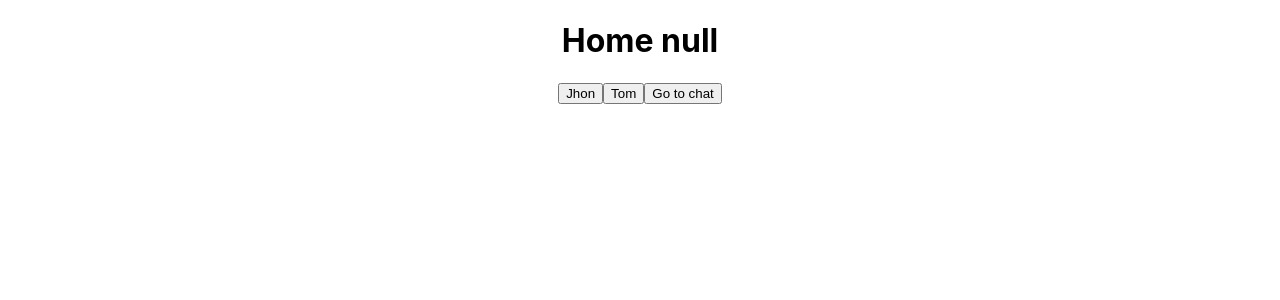
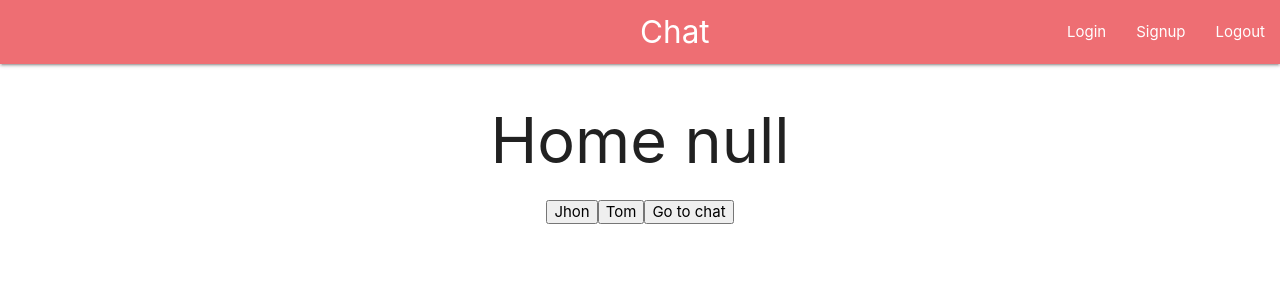
Before and after one commit to jhernandezm-dreamcode/chat-front-react, a React (Create React App) app in the folder client/: page / in a window 1280 px wide. Shown: the top 300 px of the page. Built offline with nearby package versions, Linux system fonts and the light colour scheme.

Commit message:
add nav bar

```diff
--- a/client/public/index.html
+++ b/client/public/index.html
@@ -15,6 +15,15 @@
       user's mobile device or desktop. See https://developers.google.com/web/fundamentals/web-app-manifest/
     -->
     <link rel="manifest" href="%PUBLIC_URL%/manifest.json" />
+    <link
+      rel="stylesheet"
+      href="https://cdnjs.cloudflare.com/ajax/libs/materialize/1.0.0/css/materialize.min.css"
+    />
+    <link
+      href="https://fonts.googleapis.com/icon?family=Material+Icons"
+      rel="stylesheet"
+    />
+
     <!--
       Notice the use of %PUBLIC_URL% in the tags above.
       It will be replaced with the URL of the `public` folder during the build.
@@ -24,7 +33,7 @@
       work correctly both with client-side routing and a non-root public URL.
       Learn how to configure a non-root public URL by running `npm run build`.
     -->
-    <title>React App</title>
+    <title>Chat app</title>
   </head>
   <body>
     <noscript>You need to enable JavaScript to run this app.</noscript>
@@ -39,5 +48,12 @@
       To begin the development, run `npm start` or `yarn start`.
       To create a production bundle, use `npm run build` or `yarn build`.
     -->
+    <script src="https://cdnjs.cloudflare.com/ajax/libs/materialize/1.0.0/js/materialize.min.js"></script>
+    <script>
+      document.addEventListener("DOMContentLoaded", function () {
+        var elems = document.querySelectorAll(".sidenav");
+        var instances = M.Sidenav.init(elems);
+      });
+    </script>
   </body>
 </html>
--- a/client/src/App.js
+++ b/client/src/App.js
@@ -3,6 +3,7 @@ import { BrowserRouter as Router, Switch, Route } from "react-router-dom";
 import { UserContext } from "./UserContext";
 import Chat from './components/chat/Chat';
 import Home from './components/home/Home';
+import Navbar from './components/layout/Navbar';
 import React, { useState } from "react";
 
 function App() {
@@ -12,6 +13,7 @@ function App() {
     <Router>
       <div className="App">
         <UserContext.Provider value={{user,setUser}} >
+          <Navbar></Navbar>
           <Switch>
             <Route exact path="/" component={Home}/>
             <Route path="/chat" component={Chat}/>
--- /dev/null
+++ b/client/src/components/layout/Navbar.js
@@ -0,0 +1,41 @@
+import React from "react";
+
+export const Navbar = () => {
+  return (
+    <>
+      <nav>
+        <div className="green">
+          <a href="/" className="brand-logo">
+            Chat
+          </a>
+          <a href="#" data-target="mobile-demo" class="sidenav-trigger"><i class="material-icons">menu</i></a>
+          <ul id="nav-mobile" className="right hide-on-med-and-down">
+            <li>
+              <a href="#">Login</a>
+            </li>
+            <li>
+              <a href="#">Signup</a>
+            </li>
+            <li>
+              <a href="#">Logout</a>
+            </li>
+          </ul>
+        </div>
+      </nav>
+      <ul class="sidenav" id="mobile-demo">
+        <li>
+          <a href="sass.html">Login</a>
+        </li>
+        <li>
+          <a href="badges.html">Signup</a>
+        </li>
+        <li>
+          <a href="collapsible.html">Logout</a>
+        </li>
+
+      </ul>
+    </>
+  );
+};
+
+export default Navbar;
```
